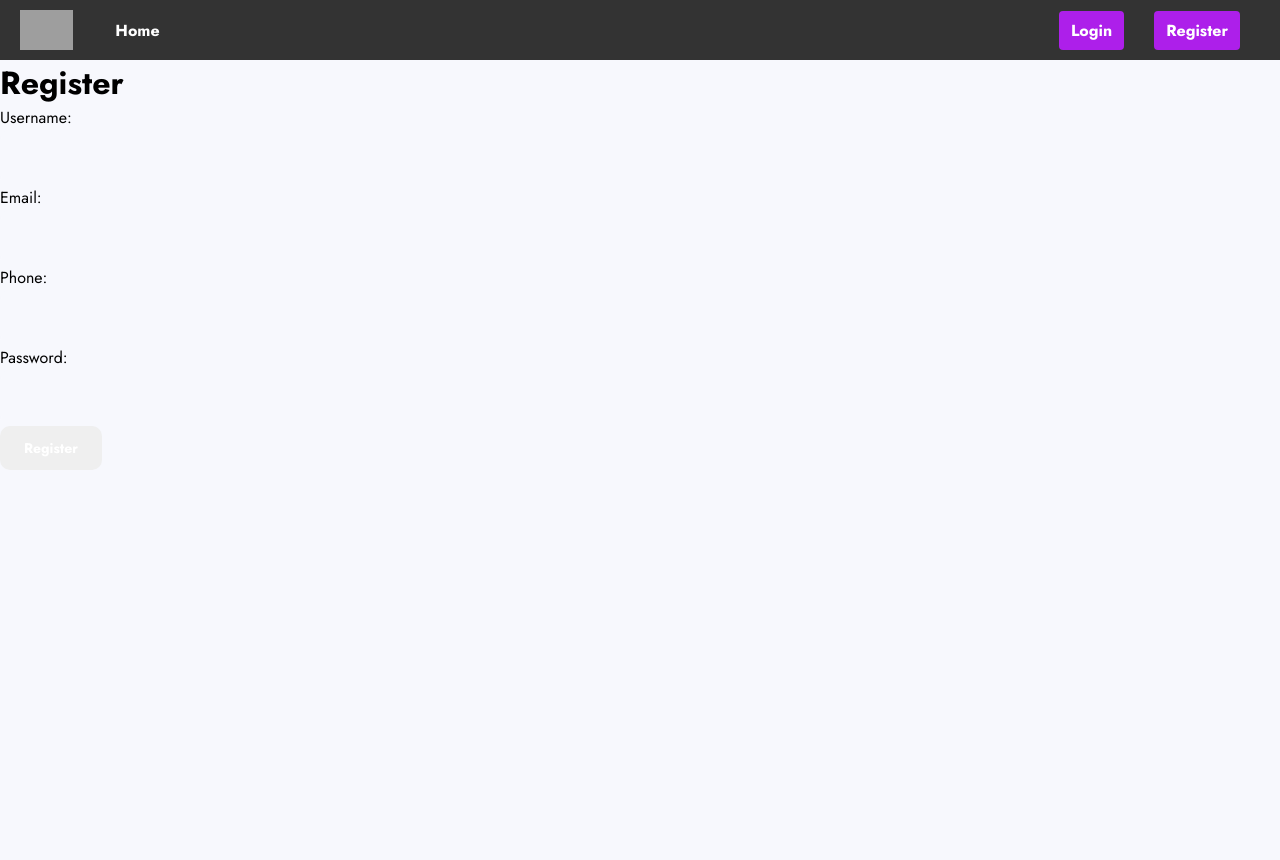
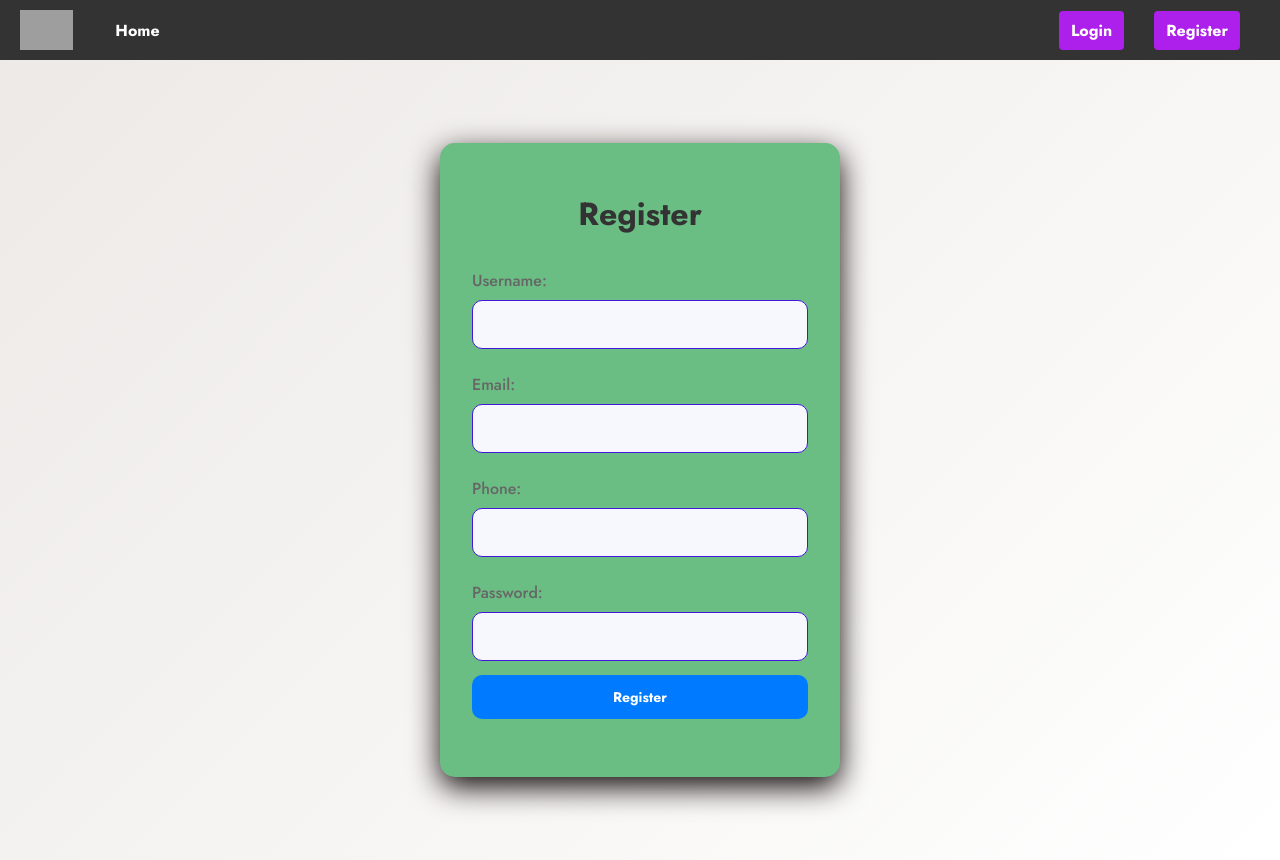
Before and after one commit to Adarsh2228/feedback, a React (Create React App) app in the folder client/: page /register in a window 1280 px wide. Before the commit the page ends 800 px from the top, so only its background shows below. Built offline with nearby package versions, Linux system fonts and the light colour scheme; grey boxes are pictures that could not be loaded.

Commit message:
Update App.js

```diff
--- a/client/src/App.js
+++ b/client/src/App.js
@@ -2,12 +2,12 @@ import React, { useState, useEffect } from 'react';
 import { BrowserRouter, Routes, Route, Navigate } from 'react-router-dom';
 import GlobalStyle from './GlobalStyle';
 import Home from './pages/Home';
-import HomePage1 from './pages/Home1'; // Ensure this matches your file structure
+import HomePage1 from './pages/Home1';
 import Details from './pages/Details';
 import NewFeedback from './pages/NewFeedback';
 import EditFeedback from './pages/EditFeedback';
 import RoadMap from './pages/RoadMap';
-import Navbar from './pages/Navbar'; // Adjust path if necessary
+import Navbar from './pages/Navbar'; // Corrected path
 import RegistrationPage from './pages/RegistrationPage';
 import LoginPage from './pages/LoginPage';
 import SettingPage from './pages/SettingPage';
--- a/client/src/pages/RegistrationPage.css
+++ b/client/src/pages/RegistrationPage.css
@@ -1,90 +1,109 @@
+/* RegistrationPage.css */
+@import url('https://fonts.googleapis.com/css2?family=Roboto:wght@400;500;700&display=swap');
+
 body {
-    background-color: #f0f0f0;
-    font-family: Arial, sans-serif;
+  font-family: 'Roboto', sans-serif;
+  background: linear-gradient(135deg, #ece9e6, #ffffff);
+  margin: 0;
+  padding: 0;
 }
 
-  .registration-page {
+.container {
   display: flex;
   justify-content: center;
   align-items: center;
-    height: 100vh;
-    background-color: #282c34;
-    position: relative;
-    overflow: hidden;
+  min-height: 100vh;
+  animation: fadeIn 1s ease-in-out;
 }
 
-  .registration-form {
-    background-color: #ffffff;
-    padding: 2rem;
-    border-radius: 8px;
-    box-shadow: 0 10px 20px rgba(0, 0, 0, 0.1);
+form {
+  background: #6abd83;
+  padding: 3rem 2rem;
+  border-radius: 15px;
+  box-shadow: 0 10px 30px rgb(16 8 8);
   max-width: 400px;
   width: 100%;
-    text-align: center;
-    transition: transform 0.3s ease-in-out;
+  animation: slideInUp 3s ease-in-out;
 }
 
-  .registration-form:hover {
-    transform: translateY(-5px);
+form h1 {
+  margin-bottom: 2rem;
+  color: #333;
+  font-size: 2rem;
+  text-align: center;
 }
 
-  h2 {
-    margin-bottom: 1rem;
-    color: #333;
+form div {
+  margin-bottom: 1.5rem;
 }
 
-  input {
-    width: 100%;
-    padding: 0.75rem;
-    margin: 0.5rem 0;
-    border: 1px solid #ccc;
-    border-radius: 4px;
-    transition: border-color 0.3s;
+form label {
+  display: block;
+  margin-bottom: 0.5rem;
+  font-weight: 500;
+  color: #666;
 }
 
-  input:focus {
+form input {
+  width: 100%;
+  padding: 0.75rem 1rem;
+  border: 1px solid #4318dd;
+  border-radius: 10px;
+  font-size: 1rem;
+  transition: border-color 0.3s ease-in-out;
+}
+form input:focus {
   border-color: #007bff;
+  outline: none;
 }
 
 button {
   width: 100%;
-    padding: 0.75rem;
+  padding: 0.5rem;
+  background-color: #007bff;
+  color: white;
   border: none;
   border-radius: 4px;
-    background-color: #007bff;
-    color: white;
-    font-size: 1rem;
   cursor: pointer;
-    transition: background-color 0.3s;
+  animation: bounce 3s ease-in-out infinite;
 }
 
 button:hover {
-    background-color: #0056b3;
+  background: #0056b3;
 }
 
 .error {
-    color: #d9534f;
-    margin-top: 0.5rem;
+  margin-top: 1rem;
+  color: #ff0000;
+  text-align: center;
 }
 
-  .success {
-    color: #5cb85c;
-    margin-top: 0.5rem;
+@keyframes fadeIn {
+  from {
+    opacity: 0;
+  }
+  to {
+    opacity: 1;
+  }
 }
 
-  .sparkle {
-    position: absolute;
-    font-size: 24px;
-    animation: sparkle 2s linear infinite;
+@keyframes slideInUp {
+  from {
+    transform: translateY(100%);
+  }
+  to {
+    transform: translateY(0);
+  }
 }
 
-  @keyframes sparkle {
-    0%, 100% {
-      transform: scale(1);
-      opacity: 1;
-    }
-    50% {
-      transform: scale(1.5);
-      opacity: 0.5;
+@media (max-width: 768px) {
+  form {
+    padding: 2rem 1.5rem;
   }
 }
+
+@media (max-width: 480px) {
+  form {
+    padding: 1.5rem 1rem;
+  }
+}
--- a/client/src/pages/RegistrationPage.js
+++ b/client/src/pages/RegistrationPage.js
@@ -1,4 +1,5 @@
 import React, { useState } from 'react';
+import './RegistrationPage.css';
 
 const RegistrationPage = () => {
   const [formData, setFormData] = useState({
@@ -38,9 +39,9 @@ const RegistrationPage = () => {
   };
 
   return (
-    <div>
-      <h1>Register</h1>
+    <div className="container">
       <form onSubmit={onSubmit}>
+        <h1>Register</h1>
         <div>
           <label>Username:</label>
           <input type="text" name="username" value={formData.username} onChange={handleChange} required />
```
Also changed, not shown: client/src/pages/LoginPage.js (renamed from client/src/pages/LoginPageup.js). Lines whose indentation alone changed are shown as unchanged.
